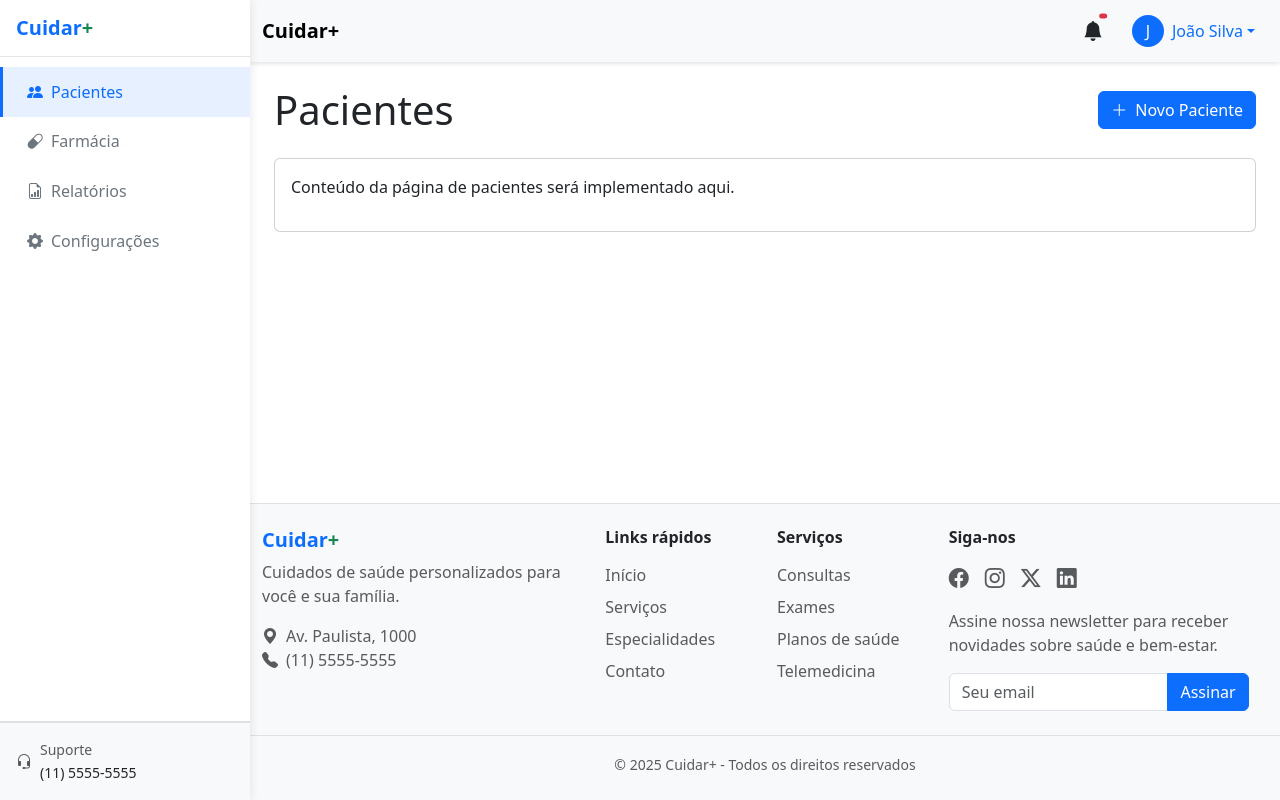
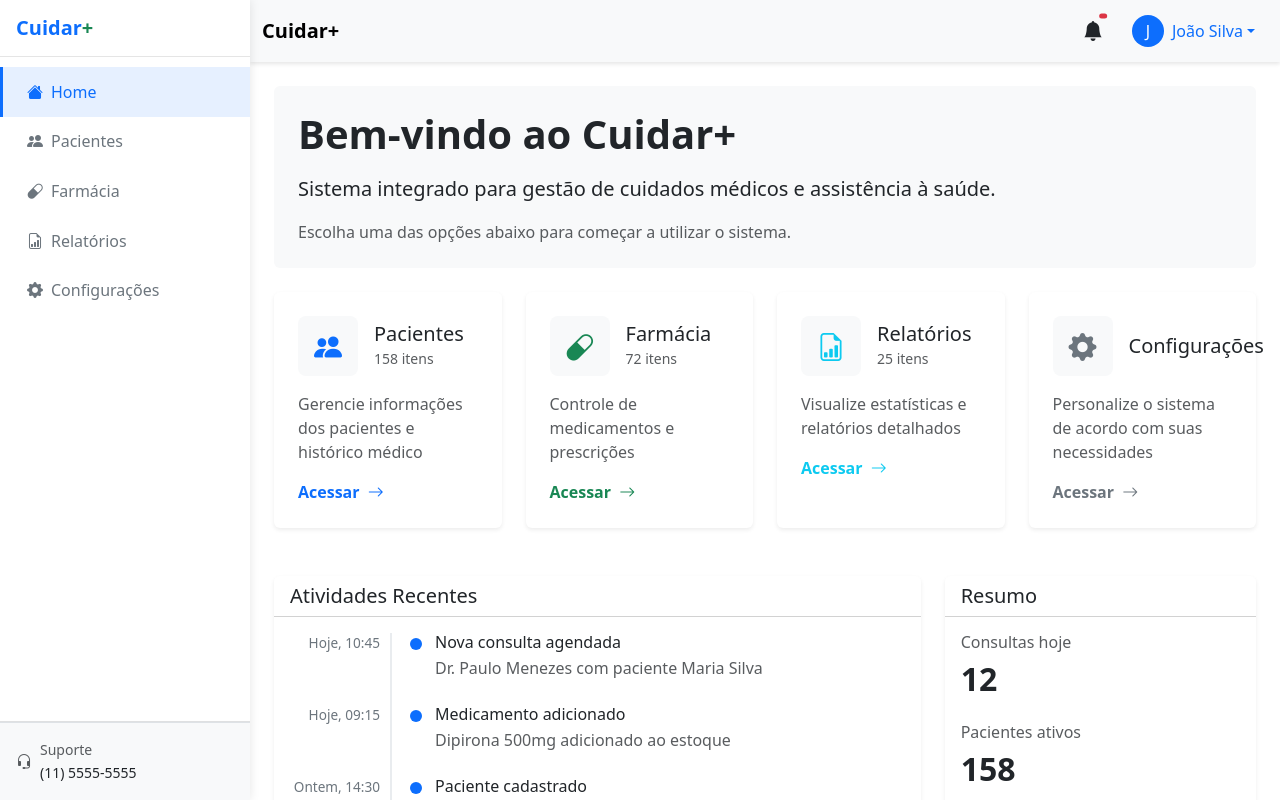
Before and after one commit to mateuscarlos/cuidar-plus, an Angular app: page /home in a window 1280 px wide. Before the commit this address led to /pacientes. Shown: the top 800 px of the page. Built offline with nearby package versions, Linux system fonts and the light colour scheme.

Commit message:
Layout básico 2 implementado

```diff
--- a/src/app/app.routes.ts
+++ b/src/app/app.routes.ts
@@ -1,7 +1,9 @@
 import { Routes } from '@angular/router';
+import { HomeComponent } from './features/home/home.component';
 
 export const routes: Routes = [
-  { path: '', redirectTo: 'pacientes', pathMatch: 'full' },
+  { path: '', redirectTo: 'home', pathMatch: 'full' },
+  { path: 'home', component: HomeComponent },
   {
     path: 'pacientes',
     loadChildren: () => import('./features/pacientes/pacientes.routes')
@@ -22,5 +24,5 @@ export const routes: Routes = [
     loadChildren: () => import('./features/configuracoes/configuracoes.routes')
       .then(m => m.CONFIGURACOES_ROUTES)
   },
-  { path: '**', redirectTo: 'pacientes' }
+  { path: '**', redirectTo: 'home' }
 ];
--- /dev/null
+++ b/src/app/features/home/home.component.html
@@ -0,0 +1,96 @@
+<div class="container-fluid">
+  <!-- Seção de boas-vindas -->
+  <div class="row mb-4">
+    <div class="col-12">
+      <div class="card bg-light border-0">
+        <div class="card-body p-4">
+          <h1 class="display-6 fw-bold mb-3">Bem-vindo ao Cuidar+</h1>
+          <p class="lead">Sistema integrado para gestão de cuidados médicos e assistência à saúde.</p>
+          <p class="text-muted mb-0">Escolha uma das opções abaixo para começar a utilizar o sistema.</p>
+        </div>
+      </div>
+    </div>
+  </div>
+
+  <!-- Cards de navegação rápida -->
+  <div class="row g-4 mb-5">
+    <div class="col-sm-6 col-md-6 col-lg-3" *ngFor="let card of cards">
+      <div class="card h-100 border-0 shadow-sm hover-card" [routerLink]="card.route">
+        <div class="card-body p-4">
+          <div class="d-flex align-items-center mb-3">
+            <div class="icon-bg bg-light rounded-3 p-3 me-3">
+              <i class="bi {{card.icon}} fs-3 text-{{card.color}}"></i>
+            </div>
+            <div>
+              <h5 class="card-title mb-0">{{card.title}}</h5>
+              <small class="text-muted" *ngIf="card.count">{{card.count}} itens</small>
+            </div>
+          </div>
+          <p class="card-text text-muted">{{card.description}}</p>
+          <div class="mt-3">
+            <a [routerLink]="card.route" class="text-{{card.color}} text-decoration-none fw-semibold">
+              Acessar <i class="bi bi-arrow-right ms-1"></i>
+            </a>
+          </div>
+        </div>
+      </div>
+    </div>
+  </div>
+
+  <!-- Informações e estatísticas -->
+  <div class="row mb-4">
+    <div class="col-lg-8">
+      <div class="card border-0 shadow-sm">
+        <div class="card-header bg-white">
+          <h5 class="mb-0">Atividades Recentes</h5>
+        </div>
+        <div class="card-body">
+          <div class="timeline">
+            <div class="timeline-item">
+              <span class="timeline-date">Hoje, 10:45</span>
+              <div class="timeline-content">
+                <h6 class="mb-1">Nova consulta agendada</h6>
+                <p class="mb-0 text-muted">Dr. Paulo Menezes com paciente Maria Silva</p>
+              </div>
+            </div>
+            <div class="timeline-item">
+              <span class="timeline-date">Hoje, 09:15</span>
+              <div class="timeline-content">
+                <h6 class="mb-1">Medicamento adicionado</h6>
+                <p class="mb-0 text-muted">Dipirona 500mg adicionado ao estoque</p>
+              </div>
+            </div>
+            <div class="timeline-item">
+              <span class="timeline-date">Ontem, 14:30</span>
+              <div class="timeline-content">
+                <h6 class="mb-1">Paciente cadastrado</h6>
+                <p class="mb-0 text-muted">João Pereira foi cadastrado no sistema</p>
+              </div>
+            </div>
+          </div>
+        </div>
+      </div>
+    </div>
+    <div class="col-lg-4">
+      <div class="card border-0 shadow-sm h-100">
+        <div class="card-header bg-white">
+          <h5 class="mb-0">Resumo</h5>
+        </div>
+        <div class="card-body">
+          <div class="mb-4">
+            <h6 class="text-muted mb-2">Consultas hoje</h6>
+            <h2 class="fw-bold">12</h2>
+          </div>
+          <div class="mb-4">
+            <h6 class="text-muted mb-2">Pacientes ativos</h6>
+            <h2 class="fw-bold">158</h2>
+          </div>
+          <div>
+            <h6 class="text-muted mb-2">Medicamentos em baixa</h6>
+            <h2 class="fw-bold">5</h2>
+          </div>
+        </div>
+      </div>
+    </div>
+  </div>
+</div>
--- /dev/null
+++ b/src/app/features/home/home.component.scss
@@ -0,0 +1,87 @@
+// Estilos para os cards
+.hover-card {
+  transition: transform 0.2s ease, box-shadow 0.2s ease;
+  cursor: pointer;
+
+  &:hover {
+    transform: translateY(-5px);
+    box-shadow: 0 10px 20px rgba(0, 0, 0, 0.1) !important;
+  }
+}
+
+.icon-bg {
+  display: flex;
+  align-items: center;
+  justify-content: center;
+  width: 60px;
+  height: 60px;
+}
+
+// Timeline
+.timeline {
+  position: relative;
+
+  &::before {
+    content: '';
+    position: absolute;
+    left: 100px;
+    top: 0;
+    bottom: 0;
+    width: 2px;
+    background: #e9ecef;
+  }
+
+  .timeline-item {
+    position: relative;
+    padding-left: 125px;
+    padding-bottom: 25px;
+
+    &:last-child {
+      padding-bottom: 0;
+    }
+  }
+
+  .timeline-date {
+    position: absolute;
+    left: 0;
+    top: 0;
+    width: 90px;
+    text-align: right;
+    color: #6c757d;
+    font-size: 0.85rem;
+  }
+
+  .timeline-content {
+    position: relative;
+    padding-left: 20px;
+
+    &::before {
+      content: '';
+      position: absolute;
+      left: -5px;
+      top: 5px;
+      width: 12px;
+      height: 12px;
+      border-radius: 50%;
+      background: #0d6efd;
+    }
+  }
+}
+
+// Responsividade para timeline
+@media (max-width: 576px) {
+  .timeline {
+    &::before {
+      left: 70px;
+    }
+
+    .timeline-item {
+      padding-left: 95px;
+    }
+
+    .timeline-date {
+      width: 60px;
+      font-size: 0.75rem;
+    }
+  }
+}
--- /dev/null
+++ b/src/app/features/home/home.component.ts
@@ -0,0 +1,47 @@
+import { Component } from '@angular/core';
+import { CommonModule } from '@angular/common';
+import { RouterModule } from '@angular/router';
+
+@Component({
+  selector: 'app-home',
+  standalone: true,
+  imports: [CommonModule, RouterModule],
+  templateUrl: './home.component.html',
+  styleUrls: ['./home.component.scss']
+})
+export class HomeComponent {
+  cards = [
+    {
+      title: 'Pacientes',
+      description: 'Gerencie informações dos pacientes e histórico médico',
+      icon: 'bi-people-fill',
+      route: '/pacientes',
+      count: 158,
+      color: 'primary'
+    },
+    {
+      title: 'Farmácia',
+      description: 'Controle de medicamentos e prescrições',
+      icon: 'bi-capsule',
+      route: '/farmacia',
+      count: 72,
+      color: 'success'
+    },
+    {
+      title: 'Relatórios',
+      description: 'Visualize estatísticas e relatórios detalhados',
+      icon: 'bi-file-earmark-bar-graph',
+      route: '/relatorios',
+      count: 25,
+      color: 'info'
+    },
+    {
+      title: 'Configurações',
+      description: 'Personalize o sistema de acordo com suas necessidades',
+      icon: 'bi-gear-fill',
+      route: '/configuracoes',
+      count: null,
+      color: 'secondary'
+    }
+  ];
+}
--- a/src/app/layout/header/header.component.html
+++ b/src/app/layout/header/header.component.html
@@ -1,11 +1,12 @@
 <nav class="navbar navbar-expand navbar-light bg-light">
   <div class="container-fluid">
-    <a class="navbar-brand" href="#">Cuidar+</a>
-
     <!-- Toggle button for sidebar -->
     <button class="btn btn-link sidebar-toggle d-lg-none" (click)="onToggleSidebar()">
       <i class="bi bi-list fs-5"></i>
     </button>
+
+    <!-- Logo - alterado para usar routerLink para /home -->
+    <a [routerLink]="['/home']" class="navbar-brand d-none d-lg-block">Cuidar+</a>
 
     <!-- Espaçador para empurrar os itens para direita -->
     <div class="flex-grow-1"></div>
--- a/src/app/layout/header/header.component.ts
+++ b/src/app/layout/header/header.component.ts
@@ -1,10 +1,11 @@
 import { Component, Output, EventEmitter } from '@angular/core';
 import { CommonModule } from '@angular/common';
+import { RouterModule } from '@angular/router';
 
 @Component({
   selector: 'app-header',
   standalone: true,
-  imports: [CommonModule],
+  imports: [CommonModule, RouterModule],
   templateUrl: './header.component.html',
   styleUrls: ['./header.component.scss']
 })
--- a/src/app/layout/sidebar/sidebar.component.ts
+++ b/src/app/layout/sidebar/sidebar.component.ts
@@ -14,6 +14,12 @@ export class SidebarComponent implements OnInit {
   @Output() toggleSidebar = new EventEmitter<void>();
 
   menuItems = [
+    {
+      title: 'Home',
+      icon: 'bi-house-fill',
+      route: '/home',
+      active: false
+    },
     {
       title: 'Pacientes',
       icon: 'bi-people-fill',
@@ -58,7 +64,8 @@ export class SidebarComponent implements OnInit {
     const currentUrl = this.router.url;
     this.menuItems.forEach(item => {
       // Verifica se a rota atual corresponde a este item
-      item.active = currentUrl === item.route || currentUrl.startsWith(item.route);
+      item.active = currentUrl === item.route ||
+                  (item.route !== '/home' && currentUrl.startsWith(item.route));
     });
   }
 
```
